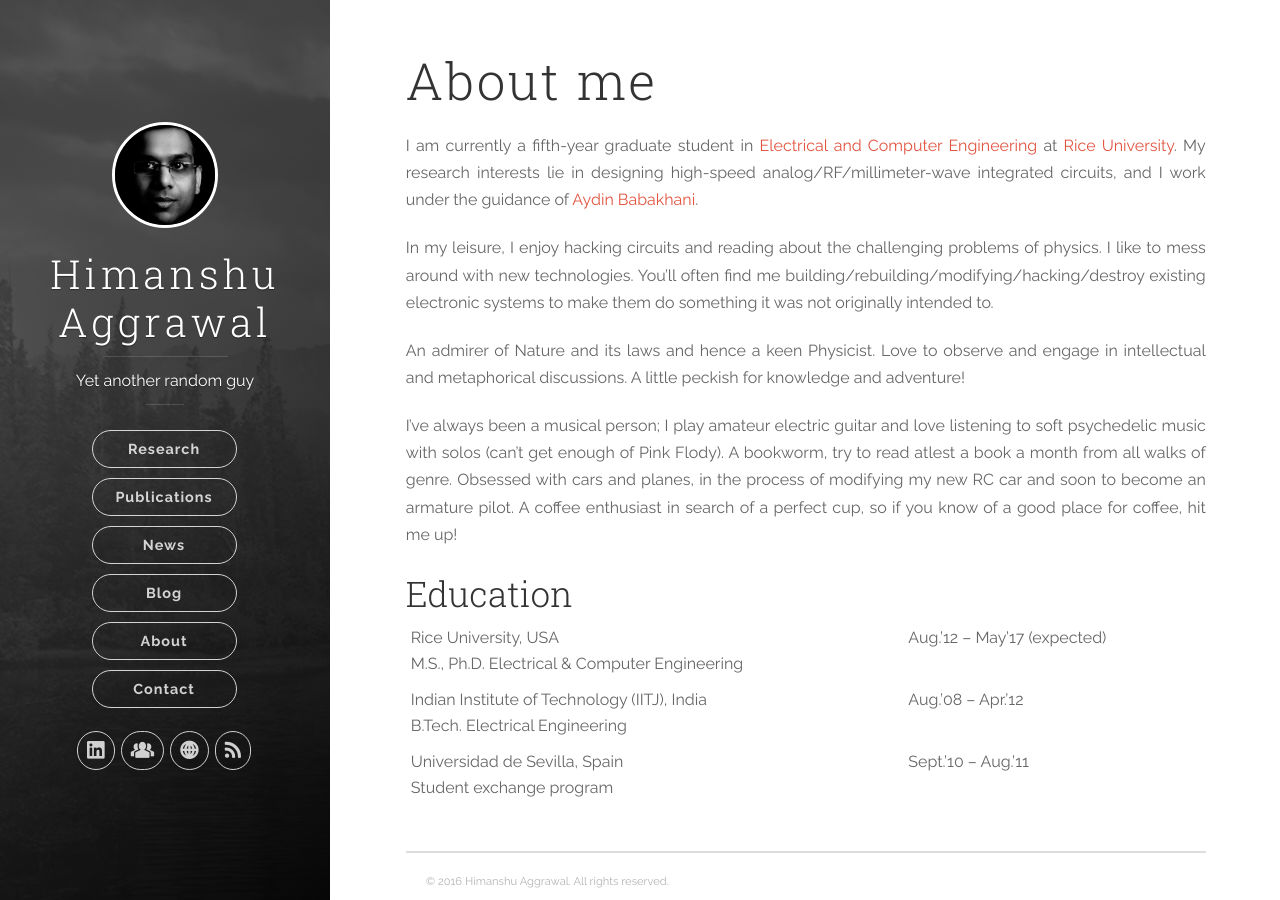
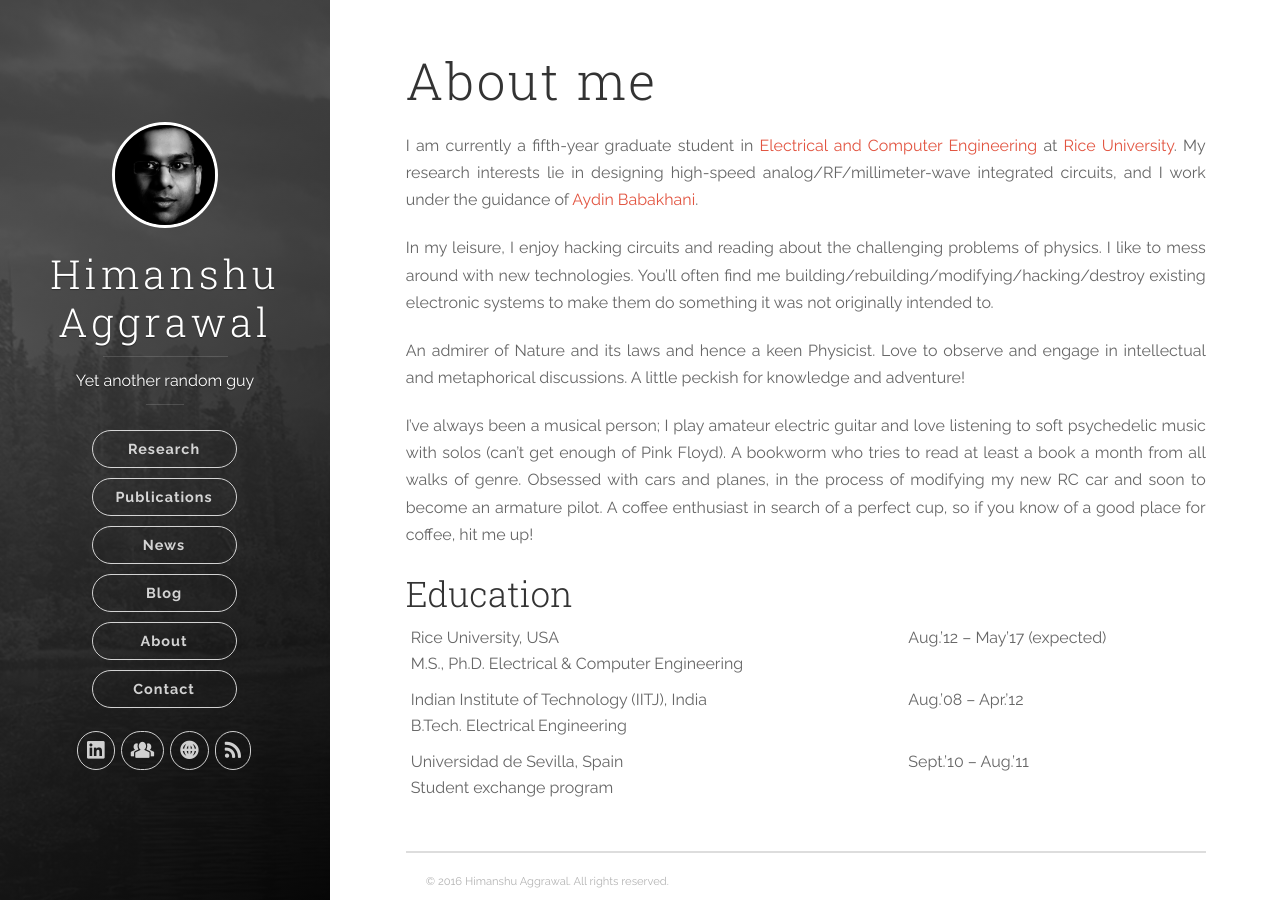
Before and after one commit to ahimanshu13/ahimanshu13.github.io, a Jekyll site: the page built from about/index.md, in a window 1280 px wide. Built offline with Jekyll 4.4.1, drawn with Linux system fonts in a browser that asks for light colours; nearby versions of some CDN libraries.

Commit message:
Update About Me

```diff
--- a/about/index.md
+++ b/about/index.md
@@ -11,7 +11,7 @@ In my leisure, I enjoy hacking circuits and reading about the challenging proble
 
 An admirer of Nature and its laws and hence a keen Physicist. Love to observe and engage in intellectual and metaphorical discussions. A little peckish for knowledge and adventure!
 
-I've always been a musical person; I play amateur electric guitar and love listening to soft psychedelic music with solos (can't get enough of Pink Flody). A bookworm, try to read atlest a book a month from all walks of genre. Obsessed with cars and planes, in the process of modifying my new RC car and soon to become an armature pilot. A coffee enthusiast in search of a perfect cup, so if you know of a good place for coffee, hit me up!
+I've always been a musical person; I play amateur electric guitar and love listening to soft psychedelic music with solos (can't get enough of Pink Floyd). A bookworm who tries to read at least a book a month from all walks of genre. Obsessed with cars and planes, in the process of modifying my new RC car and soon to become an armature pilot. A coffee enthusiast in search of a perfect cup, so if you know of a good place for coffee, hit me up!
 
 ## Education
 <style>
```
